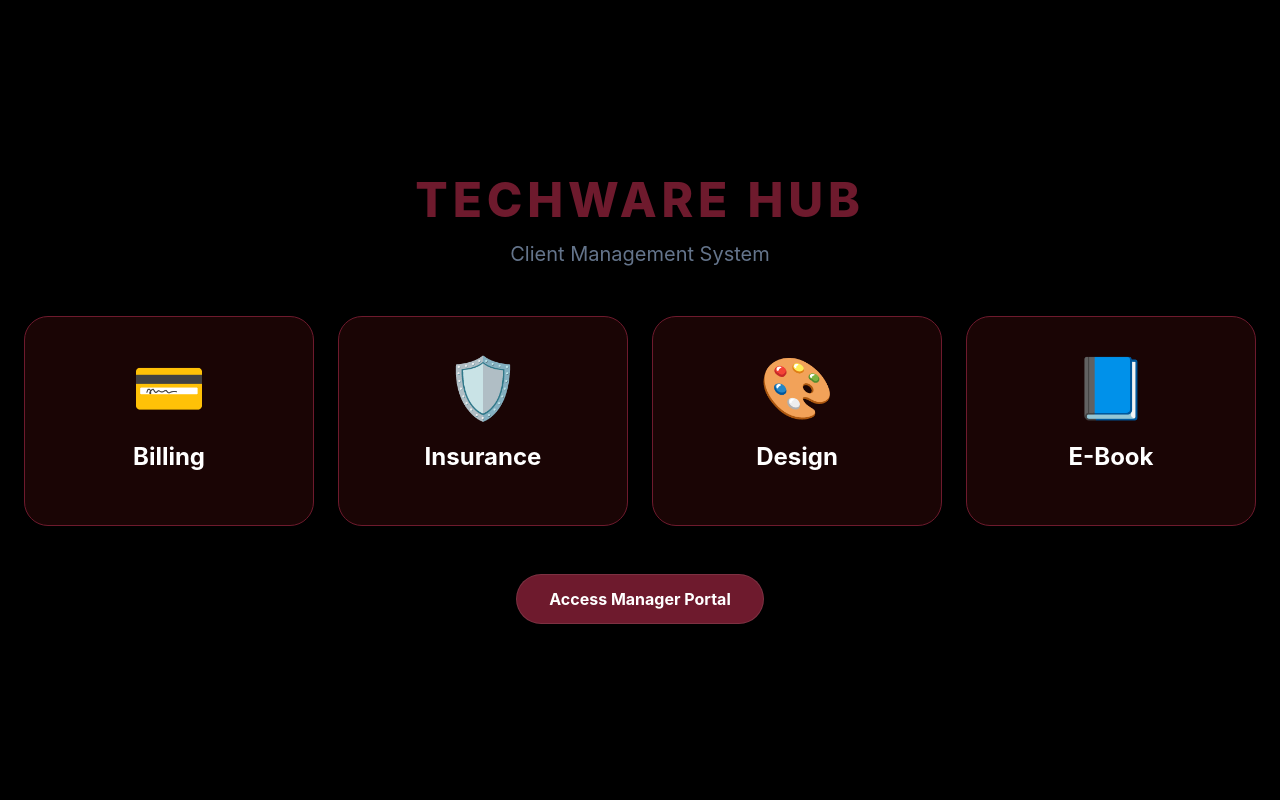
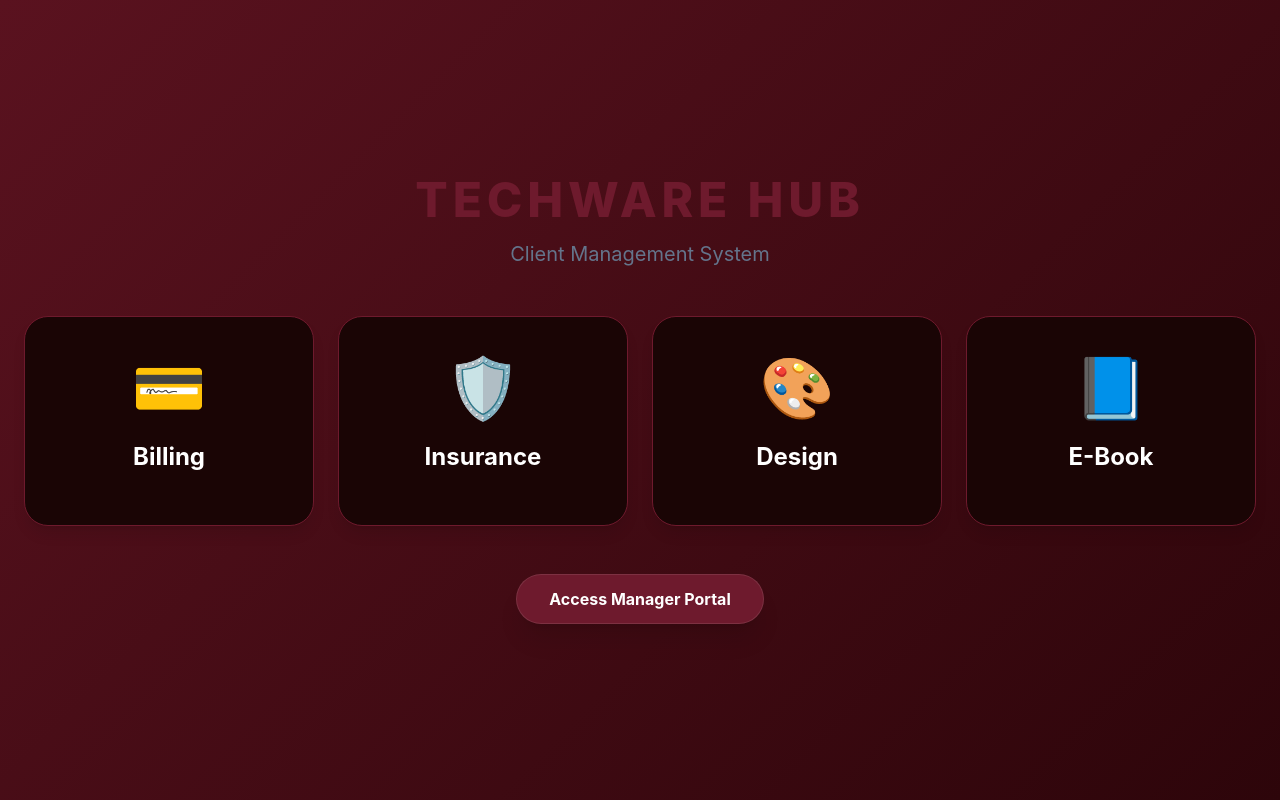
Before and after one commit to wajahatariq/TWHPortal, a FastAPI app: page / in a window 1280 px wide. Run offline with FastAPI, Linux system fonts and the light colour scheme; some libraries are stand-ins or nearby versions.

Commit message:
Update style.css

```diff
--- a/static/css/style.css
+++ b/static/css/style.css
@@ -1,54 +1,79 @@
 /* =========================================
-   Techware Hub - Red/Black Professional
+   Techware Hub - Crimson Depth Theme
    ========================================= */
 
 :root {
-    --primary-red: #6E1A2D;
-    --dark-bg: #1a0505; /* Deep Red/Black mix */
-    --black-bg: #000000;
-    --text-color: #E6EFED;
-    --accent-gold: #F8F2E4;
+    /* Core Palette - No Pure Black */
+    --bg-gradient-start: #5a121f; /* Rich Crimson */
+    --bg-gradient-end: #2d050a;   /* Deepest Maroon (Not Black) */
+
+    --card-bg: rgba(60, 10, 20, 0.4); /* Glassy Red */
+    --card-border: rgba(255, 150, 150, 0.15);
+
+    --primary-accent: #ff4d4d; /* Bright Red/Pink for call to actions */
+    --secondary-accent: #6E1A2D; /* The Brand Red */
+
+    --text-main: #ffebeb; /* Pale pinkish white */
+    --text-muted: #d6b3b8; /* Muted rose */
+
+    --input-bg: rgba(0, 0, 0, 0.2); /* Slight darken for inputs, but blended */
+    --input-border: #6E1A2D;
 }
 
 body {
-    background-color: var(--black-bg);
-    color: var(--text-color);
+    /* The Main Gradient Background */
+    background: linear-gradient(135deg, var(--bg-gradient-start) 0%, var(--bg-gradient-end) 100%);
+    background-attachment: fixed; /* Keeps gradient stable on scroll */
+    color: var(--text-main);
     font-family: 'Inter', system-ui, -apple-system, sans-serif;
-    -webkit-font-smoothing: antialiased;
+    min-height: 100vh;
 }
 
-/* --- SCROLLBAR --- */
+/* --- SCROLLBAR (Custom Red) --- */
 ::-webkit-scrollbar { width: 8px; }
-::-webkit-scrollbar-track { background: var(--dark-bg); }
-::-webkit-scrollbar-thumb { background: var(--primary-red); border-radius: 4px; }
-::-webkit-scrollbar-thumb:hover { background: #8B2339; }
+::-webkit-scrollbar-track { background: #2d050a; }
+::-webkit-scrollbar-thumb { background: #6E1A2D; border-radius: 4px; }
+::-webkit-scrollbar-thumb:hover { background: #ff4d4d; }
 
-/* --- CARD HOVER --- */
+/* --- CARDS & GLASSMORPHISM --- */
+.glass-panel {
+    background: var(--card-bg);
+    backdrop-filter: blur(12px);
+    -webkit-backdrop-filter: blur(12px);
+    border: 1px solid var(--card-border);
+    box-shadow: 0 8px 32px 0 rgba(0, 0, 0, 0.3);
+}
+
 .card-hover { transition: all 0.3s cubic-bezier(0.4, 0, 0.2, 1); }
 .card-hover:hover {
-    transform: translateY(-8px);
-    box-shadow: 0 20px 25px -5px rgba(110, 26, 45, 0.4);
-    border-color: var(--primary-red);
+    transform: translateY(-5px);
+    background: rgba(110, 26, 45, 0.6);
+    border-color: var(--primary-accent);
+    box-shadow: 0 15px 30px -5px rgba(255, 77, 77, 0.2);
 }
 
 /* --- INPUT FIELDS --- */
 .input-field {
     width: 100%;
-    background-color: #292229 !important;
-    border: 1px solid #6E1A2D;
+    background-color: var(--input-bg) !important;
+    border: 1px solid var(--input-border);
     border-radius: 0.5rem;
     padding: 0.75rem 1rem;
-    color: #ffffff !important;
+    color: #fff !important;
     font-size: 0.95rem;
     outline: none;
     transition: all 0.2s ease-in-out;
 }
 .input-field:focus {
-    border-color: #ff3333;
-    box-shadow: 0 0 0 3px rgba(110, 26, 45, 0.3);
-    background-color: #300003;
+    border-color: var(--primary-accent);
+    background-color: rgba(60, 10, 20, 0.8) !important;
+    box-shadow: 0 0 0 2px rgba(255, 77, 77, 0.2);
 }
-.input-field::placeholder { color: #9ca3af; }
+.input-field::placeholder { color: var(--text-muted); opacity: 0.7; }
+
+/* --- TABLES --- */
+table thead tr { background-color: rgba(110, 26, 45, 0.5) !important; }
+table tbody tr:hover { background-color: rgba(255, 255, 255, 0.05); }
 
 /* --- ANIMATIONS --- */
 @keyframes fadeInUp {
@@ -58,6 +83,3 @@ body {
 .animate-fade-in-up {
     animation: fadeInUp 0.3s ease-out forwards;
 }
-
-.custom-scrollbar::-webkit-scrollbar { width: 4px; }
-.custom-scrollbar::-webkit-scrollbar-thumb { background: #555; border-radius: 2px; }
```
